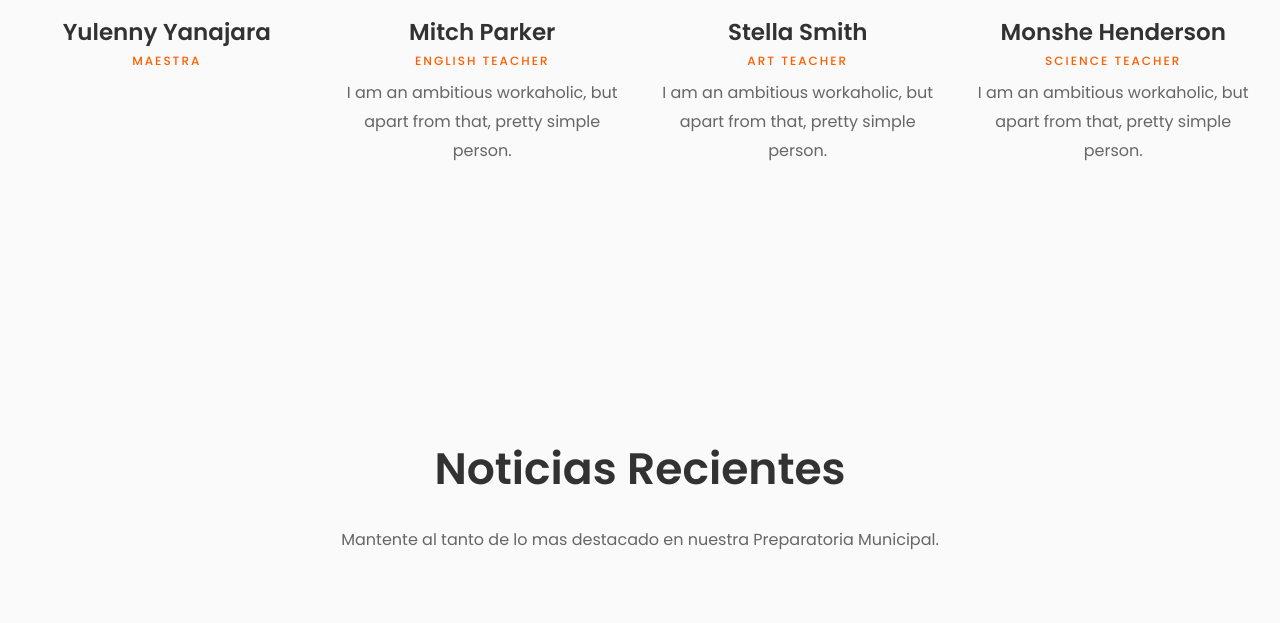
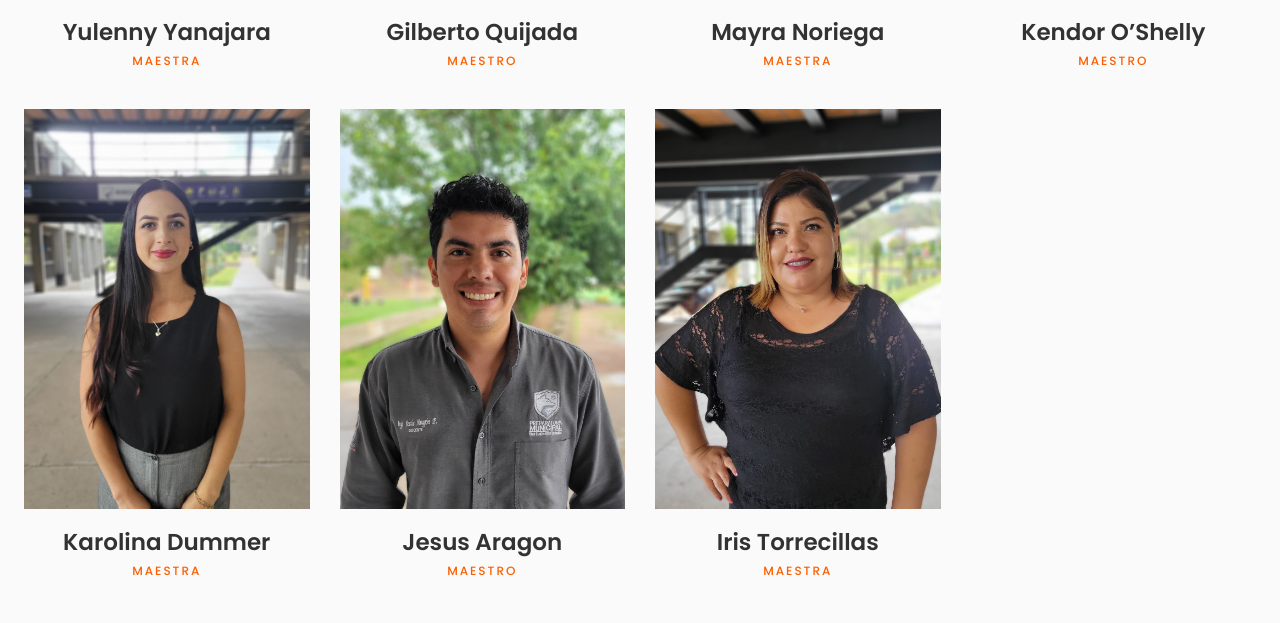
Before and after one commit to comunicacionLobos/webapgeLobos, a PHP site: page / in a window 1280 px wide. Shown: the part 4094-4717 px from the top of the page. Run offline with PHP 8.4, Linux system fonts and the light colour scheme; some libraries are stand-ins or nearby versions; some web fonts are replaced.

Commit message:
maestros

```diff
--- a/index.php
+++ b/index.php
@@ -259,63 +259,72 @@
 				<div class="col-md-6 col-lg-3 ftco-animate">
 					<div class="staff">
 						<div class="img-wrap d-flex align-items-stretch">
-							<div class="img align-self-stretch" style="background-image: url(images/teacher-2.jpg);">
+							<div class="img align-self-stretch" style="background-image: url(images/gilbertomaestro.jpg);">
 							</div>
 						</div>
 						<div class="text pt-3 text-center">
-							<h3>Mitch Parker</h3>
-							<span class="position mb-2">English Teacher</span>
-							<div class="faded">
-								<p>I am an ambitious workaholic, but apart from that, pretty simple person.</p>
-								<ul class="ftco-social text-center">
-									<li class="ftco-animate"><a href="#"><span class="icon-twitter"></span></a></li>
-									<li class="ftco-animate"><a href="#"><span class="icon-facebook"></span></a></li>
-									<li class="ftco-animate"><a href="#"><span class="icon-google-plus"></span></a></li>
-									<li class="ftco-animate"><a href="#"><span class="icon-instagram"></span></a></li>
-								</ul>
-							</div>
+							<h3>Gilberto Quijada</h3>
+							<span class="position mb-2">Maestro</span>
 						</div>
 					</div>
 				</div>
 				<div class="col-md-6 col-lg-3 ftco-animate">
 					<div class="staff">
 						<div class="img-wrap d-flex align-items-stretch">
-							<div class="img align-self-stretch" style="background-image: url(images/teacher-3.jpg);">
+							<div class="img align-self-stretch" style="background-image: url(images/tmayramaestra.jpg);">
 							</div>
 						</div>
 						<div class="text pt-3 text-center">
-							<h3>Stella Smith</h3>
-							<span class="position mb-2">Art Teacher</span>
-							<div class="faded">
-								<p>I am an ambitious workaholic, but apart from that, pretty simple person.</p>
-								<ul class="ftco-social text-center">
-									<li class="ftco-animate"><a href="#"><span class="icon-twitter"></span></a></li>
-									<li class="ftco-animate"><a href="#"><span class="icon-facebook"></span></a></li>
-									<li class="ftco-animate"><a href="#"><span class="icon-google-plus"></span></a></li>
-									<li class="ftco-animate"><a href="#"><span class="icon-instagram"></span></a></li>
-								</ul>
-							</div>
+							<h3>Mayra Noriega</h3>
+							<span class="position mb-2">Maestra</span>
 						</div>
 					</div>
 				</div>
 				<div class="col-md-6 col-lg-3 ftco-animate">
 					<div class="staff">
 						<div class="img-wrap d-flex align-items-stretch">
-							<div class="img align-self-stretch" style="background-image: url(images/teacher-4.jpg);">
+							<div class="img align-self-stretch" style="background-image: url(images/kendormaestro.jpg);">
 							</div>
 						</div>
 						<div class="text pt-3 text-center">
-							<h3>Monshe Henderson</h3>
-							<span class="position mb-2">Science Teacher</span>
-							<div class="faded">
-								<p>I am an ambitious workaholic, but apart from that, pretty simple person.</p>
-								<ul class="ftco-social text-center">
-									<li class="ftco-animate"><a href="#"><span class="icon-twitter"></span></a></li>
-									<li class="ftco-animate"><a href="#"><span class="icon-facebook"></span></a></li>
-									<li class="ftco-animate"><a href="#"><span class="icon-google-plus"></span></a></li>
-									<li class="ftco-animate"><a href="#"><span class="icon-instagram"></span></a></li>
-								</ul>
+							<h3>Kendor O’Shelly</h3>
+							<span class="position mb-2">Maestro</span>
+						</div>
+					</div>
+				</div>
+				<div class="col-md-6 col-lg-3 ftco-animate">
+					<div class="staff">
+						<div class="img-wrap d-flex align-items-stretch">
+							<div class="img align-self-stretch" style="background-image: url(images/carolinamaestra.jpg);">
 							</div>
+						</div>
+						<div class="text pt-3 text-center">
+							<h3>Karolina Dummer</h3>
+							<span class="position mb-2">Maestra</span>
+						</div>
+					</div>
+				</div>
+				<div class="col-md-6 col-lg-3 ftco-animate">
+					<div class="staff">
+						<div class="img-wrap d-flex align-items-stretch">
+							<div class="img align-self-stretch" style="background-image: url(images/aragonmaestro.jpg);">
+							</div>
+						</div>
+						<div class="text pt-3 text-center">
+							<h3>Jesus Aragon</h3>
+							<span class="position mb-2">Maestro</span>
+						</div>
+					</div>
+				</div>
+				<div class="col-md-6 col-lg-3 ftco-animate">
+					<div class="staff">
+						<div class="img-wrap d-flex align-items-stretch">
+							<div class="img align-self-stretch" style="background-image: url(images/irismaestra.jpg);">
+							</div>
+						</div>
+						<div class="text pt-3 text-center">
+							<h3>Iris Torrecillas</h3>
+							<span class="position mb-2">Maestra</span>
 						</div>
 					</div>
 				</div>
```
Also changed, not shown: images/aragonmaestro.jpg (added), images/carolinamaestra.jpg (added), images/gilbertomaestro.jpg (added), images/irismaestra.jpg (added), images/kendormaestro.jpg (added), 1 other file.
